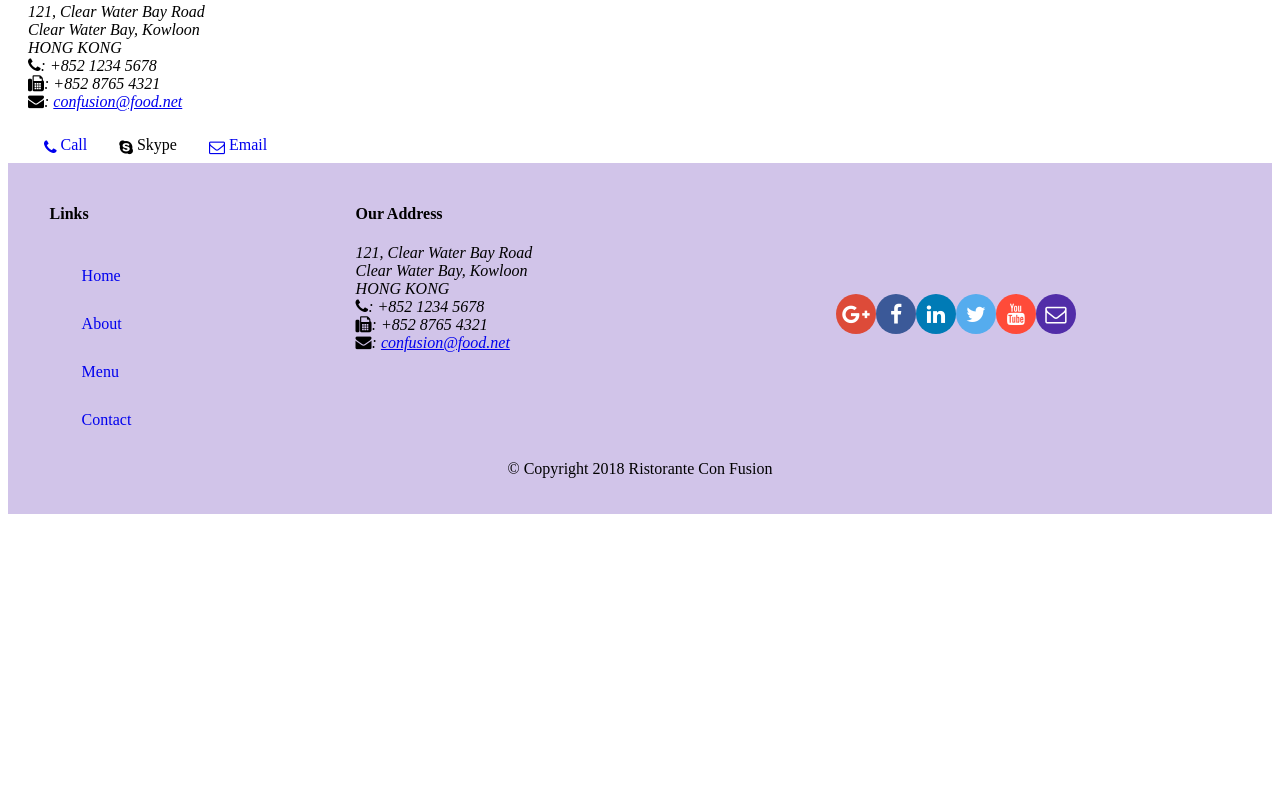
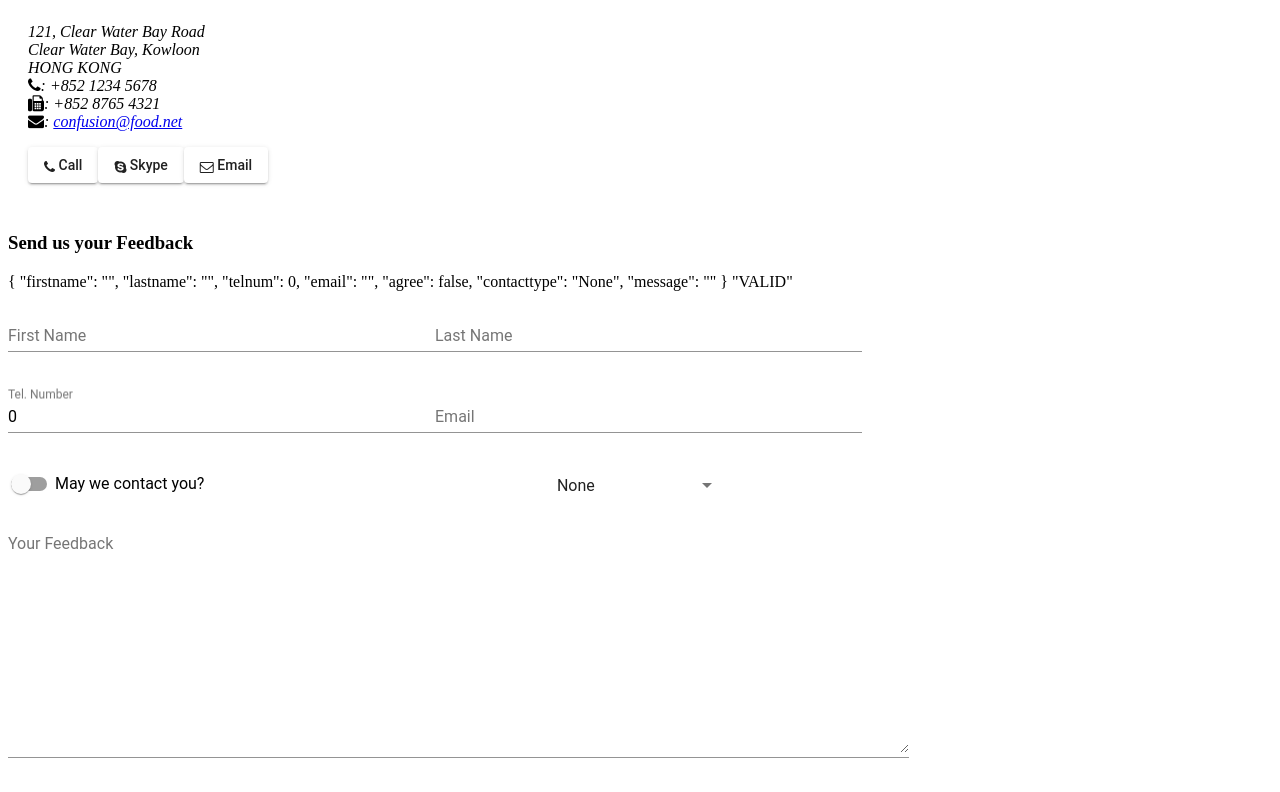
Before and after one commit to fedeful/Learn-Angular, an Angular app: page /contactus in a window 1280 px wide. Shown: the part 540-1332 px from the top of the page. Before the commit the page ends 1062 px from the top, so only its background shows below. Built offline with nearby package versions, Linux system fonts and the light colour scheme.

Commit message:
Reactive Forms Part 1

```diff
--- a/src/app/contact/contact.component.html
+++ b/src/app/contact/contact.component.html
@@ -35,4 +35,45 @@
       </div>
     </div>
   </div>
+  <div fxFlex fxFlexOffset="20px" class="form-size">
+    <h3>Send us your Feedback</h3>
+    <p>{{ feedbackForm.value | json }} {{ feedbackForm.status | json }}</p>
+
+    <form novalidate [formGroup]="feedbackForm" (ngSubmit)="onSubmit()">
+      <p>
+        <mat-form-field class="half-width">
+          <input matInput formControlName="firstname" placeholder="First Name" type="text">
+        </mat-form-field>
+        <mat-form-field class="half-width">
+          <input matInput formControlName="lastname" placeholder="Last Name" type="text">
+        </mat-form-field>
+      </p>
+      <p>
+        <mat-form-field class="half-width">
+          <input matInput formControlName="telnum" placeholder="Tel. Number" type="tel">
+        </mat-form-field>
+        <mat-form-field class="half-width">
+          <input matInput formControlName="email" placeholder="Email" type="email">
+        </mat-form-field>
+      </p>
+      <table class="form-size">
+        <td>
+          <mat-slide-toggle formControlName="agree">May we contact you?</mat-slide-toggle>
+        </td>
+        <td>
+          <mat-select placeholder="How?" formControlName="contacttype">
+            <mat-option *ngFor="let ctype of contactType" [value]="ctype">
+              {{ ctype }}
+            </mat-option>
+          </mat-select>
+        </td>
+        </table>
+      <p>
+        <mat-form-field class="full-width">
+          <textarea matInput formControlName="message" placeholder="Your Feedback" rows=12></textarea>
+        </mat-form-field>
+      </p>
+      <button type="submit" mat-button class="background-primary text-floral-white">Submit</button>
+    </form>
+  </div>
 </div>
--- a/src/app/contact/contact.component.scss
+++ b/src/app/contact/contact.component.scss
@@ -0,0 +1,11 @@
+.full-width {
+    width: 95%
+}
+
+.half-width {
+    width: 45%
+}
+
+.form-size {
+    width: 75%
+}
--- a/src/app/contact/contact.component.ts
+++ b/src/app/contact/contact.component.ts
@@ -1,4 +1,6 @@
 import { Component, OnInit } from '@angular/core';
+import { FormBuilder, FormGroup, Validators } from '@angular/forms';
+import { Feedback, ContactType } from '../shared/feedback';
 
 @Component({
   selector: 'app-contact',
@@ -7,9 +9,34 @@ import { Component, OnInit } from '@angular/core';
 })
 export class ContactComponent implements OnInit {
 
-  constructor() { }
+  feedbackForm: FormGroup;
+  feedback: Feedback;
+  contactType = ContactType;
+
+  constructor(private fb: FormBuilder) {
+    this.createForm();
+  }
 
   ngOnInit() {
   }
 
+  createForm() {
+    this.feedbackForm = this.fb.group({
+      firstname: '',
+      lastname: '',
+      telnum: 0,
+      email: '',
+      agree: false,
+      contacttype: 'None',
+      message: ''
+    });
+  }
+
+  onSubmit() {
+    this.feedback = this.feedbackForm.value;
+    console.log(this.feedback);
+    this.feedbackForm.reset();
+  }
+
+
 }
--- /dev/null
+++ b/src/app/shared/feedback.ts
@@ -0,0 +1,11 @@
+export class Feedback {
+    firstname: string;
+    lastname: string;
+    telnum: number;
+    email: string;
+    agree: boolean;
+    contacttype: string;
+    message: string;
+};
+
+export const ContactType = ['None', 'Tel', 'Email'];
--- a/src/styles.scss
+++ b/src/styles.scss
@@ -1,7 +1,7 @@
 /* You can add global styles to this file, and also import other style files */
 @import 'variables';
 @import '../node_modules/font-awesome/scss/font-awesome';
-
+@import '~@angular/material/prebuilt-themes/deeppurple-amber.css';
 
 $lt-gray: #ddd;
 $background-dark: #512DA8;
```
Also changed, not shown: src/app/app.module.ts (+30 -8 lines).
